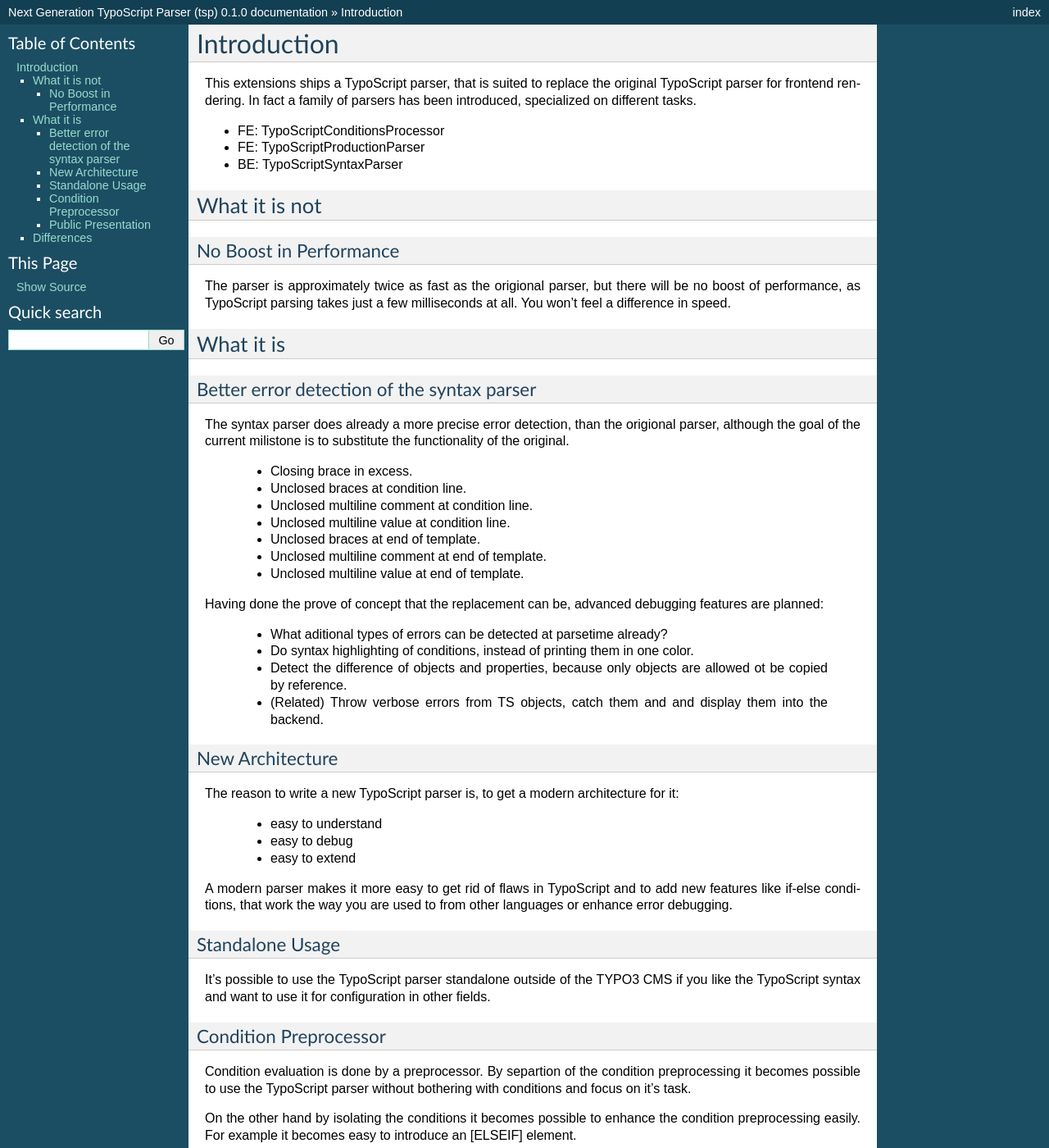
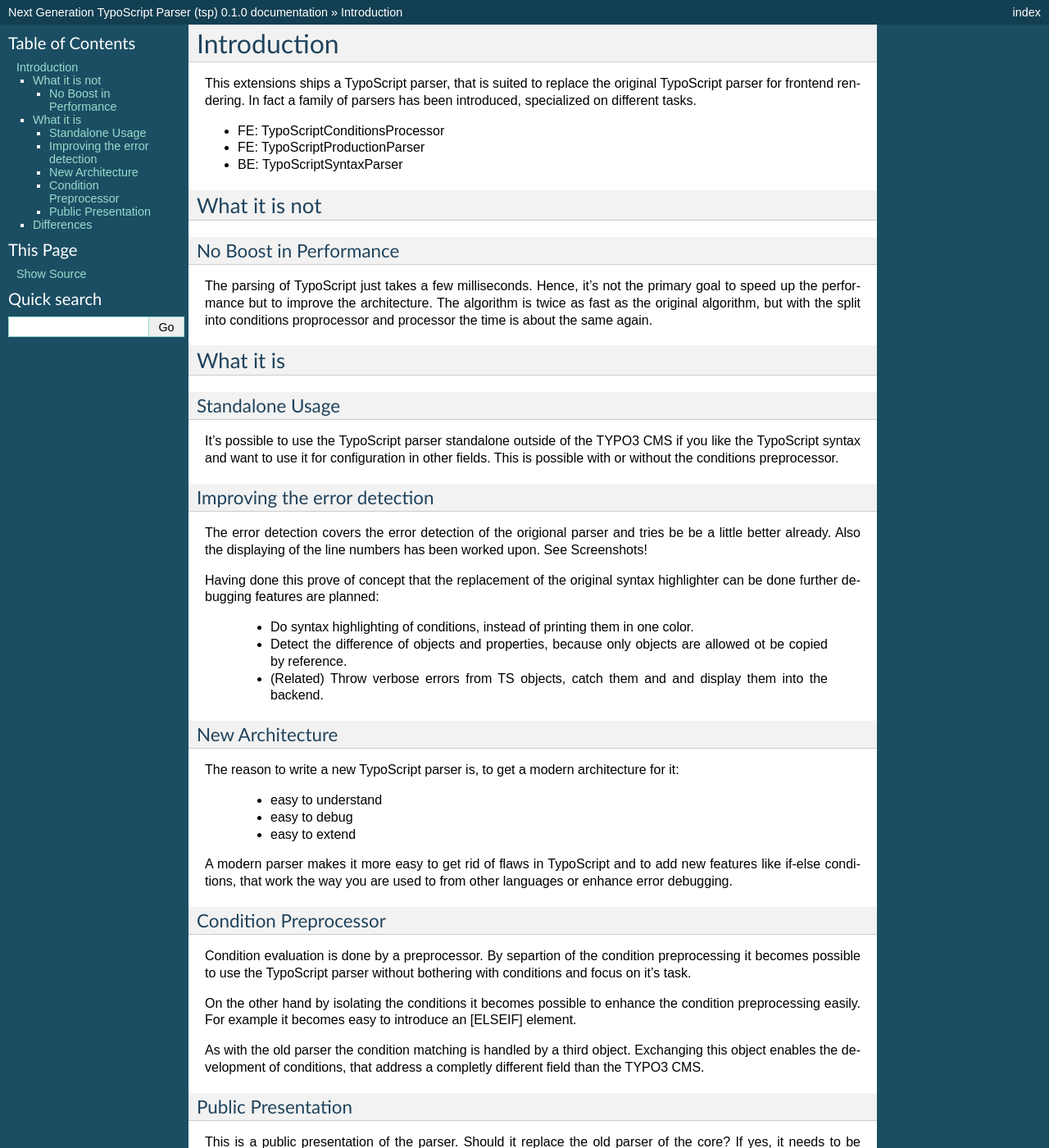
Before and after one commit to elmar-hinz/TX.tsp, a Sphinx documentation site: the page built from Documentation/Introduction.rst, in a window 1280 px wide and 1400 px high. Shown: the whole window at 82% size. Built offline with Sphinx 7.4.7, drawn with Linux system fonts in a browser that asks for light colours.

Commit message:
Update the docs

```diff
--- a/Documentation/Administration.rst
+++ b/Documentation/Administration.rst
@@ -12,7 +12,7 @@
 ==============
 
 Install the extension, clear caches and check of your frontend is rendered as
-expected and if you get the advance error feedback in the backend.
+expected and if you get the advanced error feedback in the backend.
 
 If anything goes wrong, uninstall and report the issue.
 
--- a/Documentation/Index.rst
+++ b/Documentation/Index.rst
@@ -58,3 +58,4 @@
     Administration
     Research
     LessonsLearned
+    KnownIssues
--- a/Documentation/Introduction.rst
+++ b/Documentation/Introduction.rst
@@ -25,32 +25,32 @@
 No Boost in Performance
 -----------------------
 
-The parser is approximately twice as fast as the origional parser, but there
-will be no boost of performance, as TypoScript parsing takes just a few
-milliseconds at all. You won't feel a difference in speed.
+The parsing of TypoScript just takes a few milliseconds. Hence, it's not the
+primary goal to speed up the performance but to improve the architecture.
+The algorithm is twice as fast as the original algorithm, but with the
+split into conditions proprocessor and processor the time is about the same
+again.
 
 What it is
 ==========
 
-Better error detection of the syntax parser
--------------------------------------------
+Standalone Usage
+----------------
 
-The syntax parser does already a more precise error detection, than the
-origional parser, although the goal of the current milistone is to substitute
-the functionality of the original.
+It's possible to use the TypoScript parser standalone outside of the TYPO3 CMS
+if you like the TypoScript syntax and want to use it for configuration in other
+fields. This is possible with or without the conditions preprocessor.
 
-   * Closing brace in excess.
-   * Unclosed braces at condition line.
-   * Unclosed multiline comment at condition line.
-   * Unclosed multiline value at condition line.
-   * Unclosed braces at end of template.
-   * Unclosed multiline comment at end of template.
-   * Unclosed multiline value at  end of template.
+Improving the error detection
+-----------------------------
 
-Having done the prove of concept that the replacement can be, advanced
-debugging features are planned:
+The error detection covers the error detection of the origional parser and
+tries be be a little better already. Also the displaying
+of the line numbers has been worked upon. See Screenshots!
 
-   * What aditional types of errors can be detected at parsetime already?
+Having done this prove of concept that the replacement of the original syntax
+highlighter can be done further debugging features are planned:
+
    * Do syntax highlighting of conditions, instead of printing them in one
      color.
    * Detect the difference of objects and properties, because only objects are
@@ -71,13 +71,6 @@
 A modern parser makes it more easy to get rid of flaws in TypoScript and to add
 new features like if-else conditions, that work the way you are used to from
 other languages or enhance error debugging.
-
-Standalone Usage
-----------------
-
-It's possible to use the TypoScript parser standalone outside of the TYPO3 CMS
-if you like the TypoScript syntax and want to use it for configuration in other
-fields.
 
 Condition Preprocessor
 ----------------------
```
Also changed, not shown: Documentation/KnownIssues.rst (added, +34 -0 lines).
